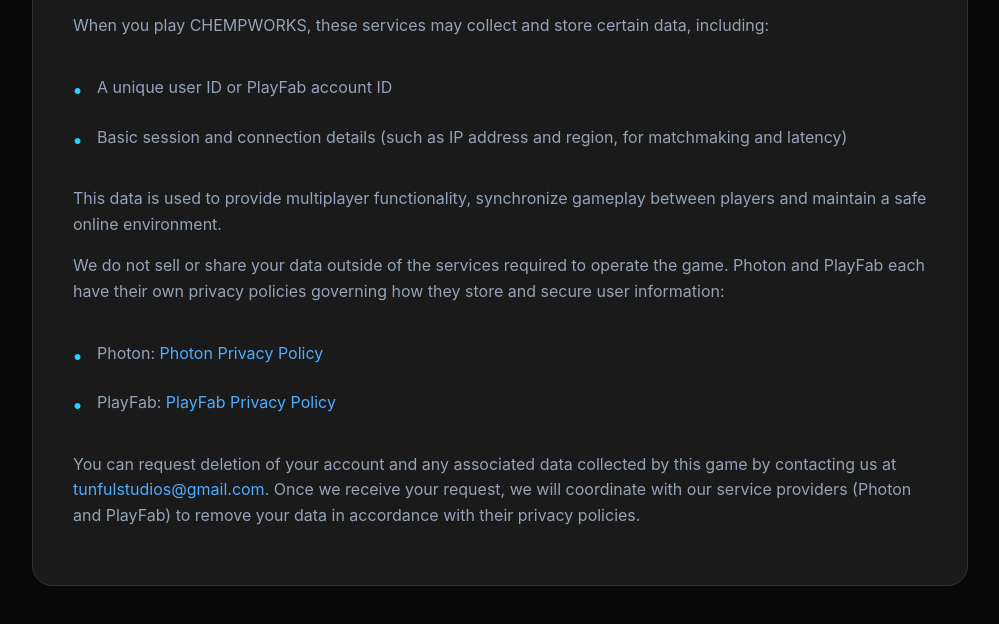
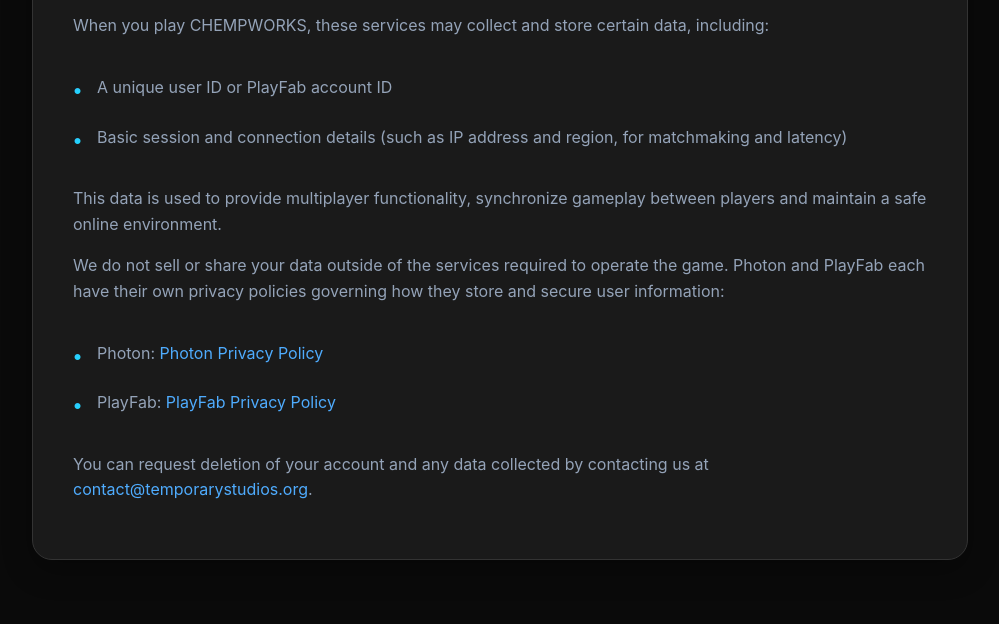
Before and after one commit to TensulStudios/chimpworks, a website: page privacypolicy.html in a window 1280 px wide. Shown: the part 566-1190 px from the top of the page, without its empty margins (140-1139 px from the left). Drawn offline with Linux system fonts and the light colour scheme.

Commit message:
Change contact email for data deletion requests
Updated contact email for account deletion requests.

```diff
--- a/privacypolicy.html
+++ b/privacypolicy.html
@@ -172,10 +172,7 @@
         <li> PlayFab: <a href="https://playfab.com/terms/" target="_blank">PlayFab Privacy Policy</a></li>
       </ul>
       <p>
-       You can request deletion of your account and any associated data collected by this game
-       by contacting us at <a href="mailto:tunfulstudios@gmail.com">tunfulstudios@gmail.com</a>.
-       Once we receive your request, we will coordinate with our service providers (Photon and PlayFab)
-       to remove your data in accordance with their privacy policies.
+       You can request deletion of your account and any data collected by contacting us at <a href="mailto:contact@temporarystudios.org">contact@temporarystudios.org</a>.
      </p>
     </section>
   </main>
```
